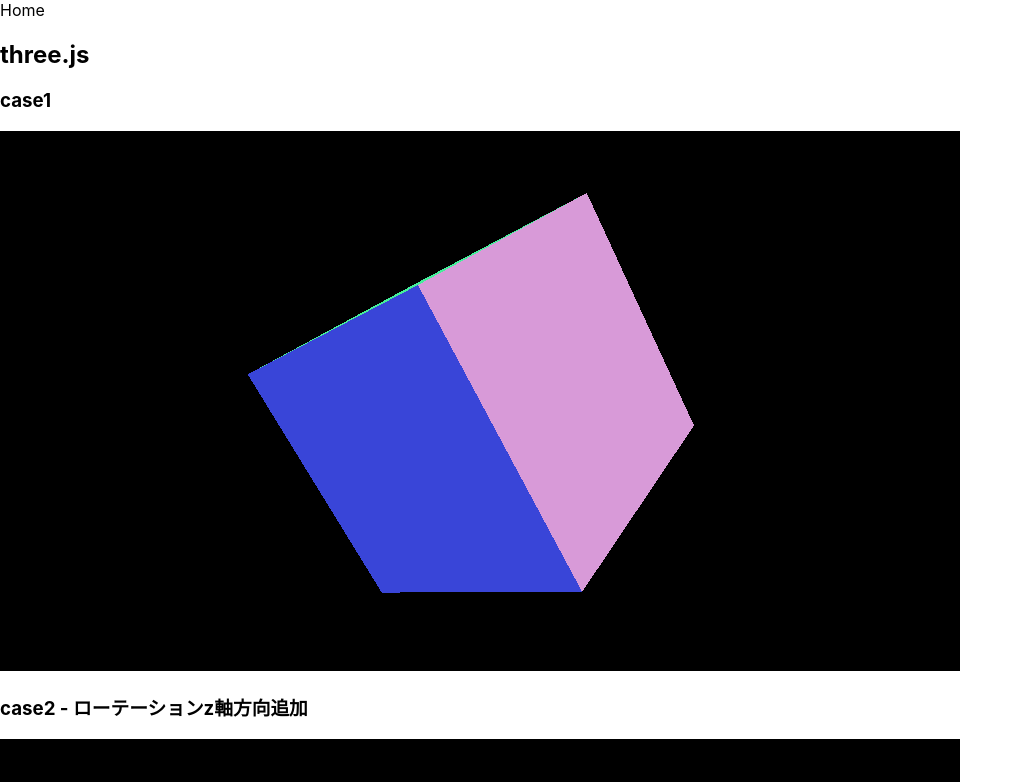
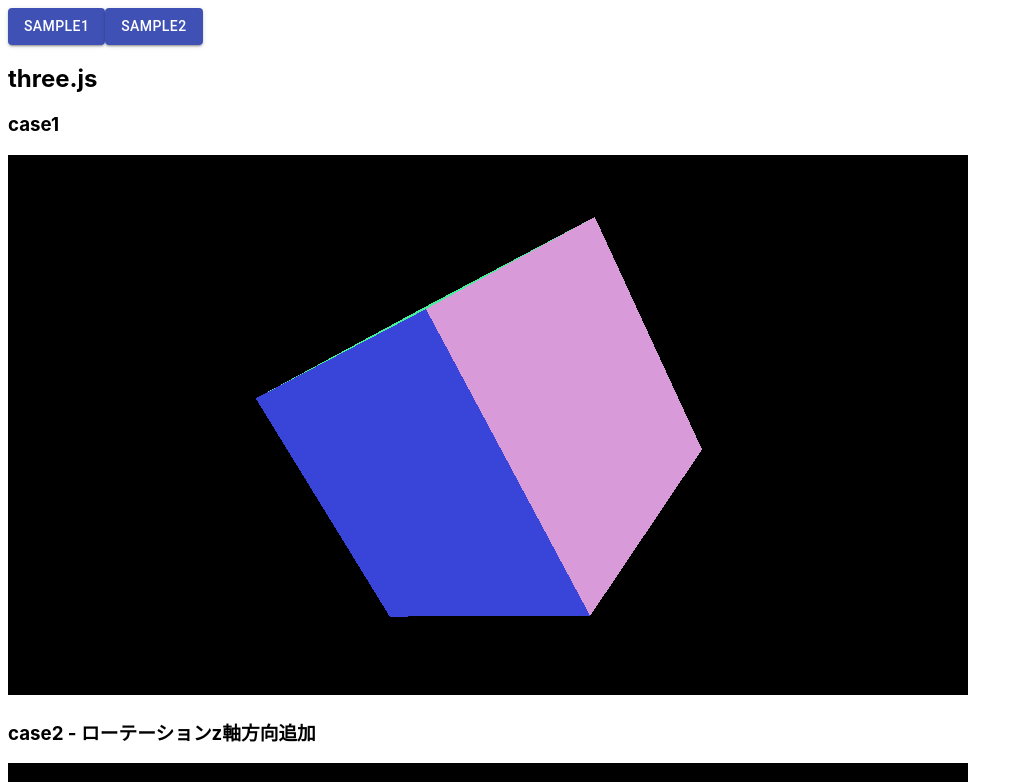
Before and after one commit to tom1236908745/next-three, a Next.js app: page / in a window 1280 px wide. Shown: the top 782 px of the page, without its empty margins (0-1031 px from the left). Built offline with nearby package versions, Linux system fonts and the light colour scheme.

Commit message:
fix ルート先を変えた

```diff
--- a/coponents/layout.tsx
+++ b/coponents/layout.tsx
@@ -29,7 +29,7 @@ export default function Layout({ children }: { children: React.ReactNode }) {
           </Button>
         </Link>
 
-        <Link href="/">
+        <Link href="/sample2">
           <Button variant="contained" color="primary">
             Sample2
           </Button>
--- a/pages/index.tsx
+++ b/pages/index.tsx
@@ -1,11 +1,9 @@
 import React, { useEffect } from "react";
 import * as THREE from "three";
 import Link from "next/link";
-import type { NextPage } from "next";
-import styles from "../styles/Home.module.css";
 import Layout from "../coponents/layout";
 
-const Home: NextPage = () => {
+export default function() {
   /** case1 */
   const createBox = () => {
     // サイズを指定
@@ -231,8 +229,8 @@ const Home: NextPage = () => {
   }, []);
   return (
 
-      <main>
-        <Link href="/sample2"><a> Home </a></Link>
+      <Layout>
+
         <h2>three.js</h2>
         <h3>case1</h3>
         <canvas id="nyumon-sample1" />
@@ -244,9 +242,7 @@ const Home: NextPage = () => {
         <canvas id="nyumon-sample4" />
         <h3>case5 - 箱増殖(200個)</h3>
         <canvas id="nyumon-sample5" />
-      </main>
+      </Layout>
 
   );
 };
-
-export default Home;
--- a/pages/sample2.tsx
+++ b/pages/sample2.tsx
@@ -1,7 +1,6 @@
 import React, { useEffect } from "react";
 import * as THREE from "three";
 import Layout from "../coponents/layout";
-import Image from 'next/image'
 
 export default function sample2() {
   const createBall = () => {
@@ -230,7 +229,7 @@ export default function sample2() {
       </h3>
       <canvas id="topologie-ball" />
       <br />
-      <img src="/earthmap1k.jpg" height={200} />
+
     </Layout>
   );
 }
```
Also changed, not shown: pages/_app.tsx (+5 -4 lines).
